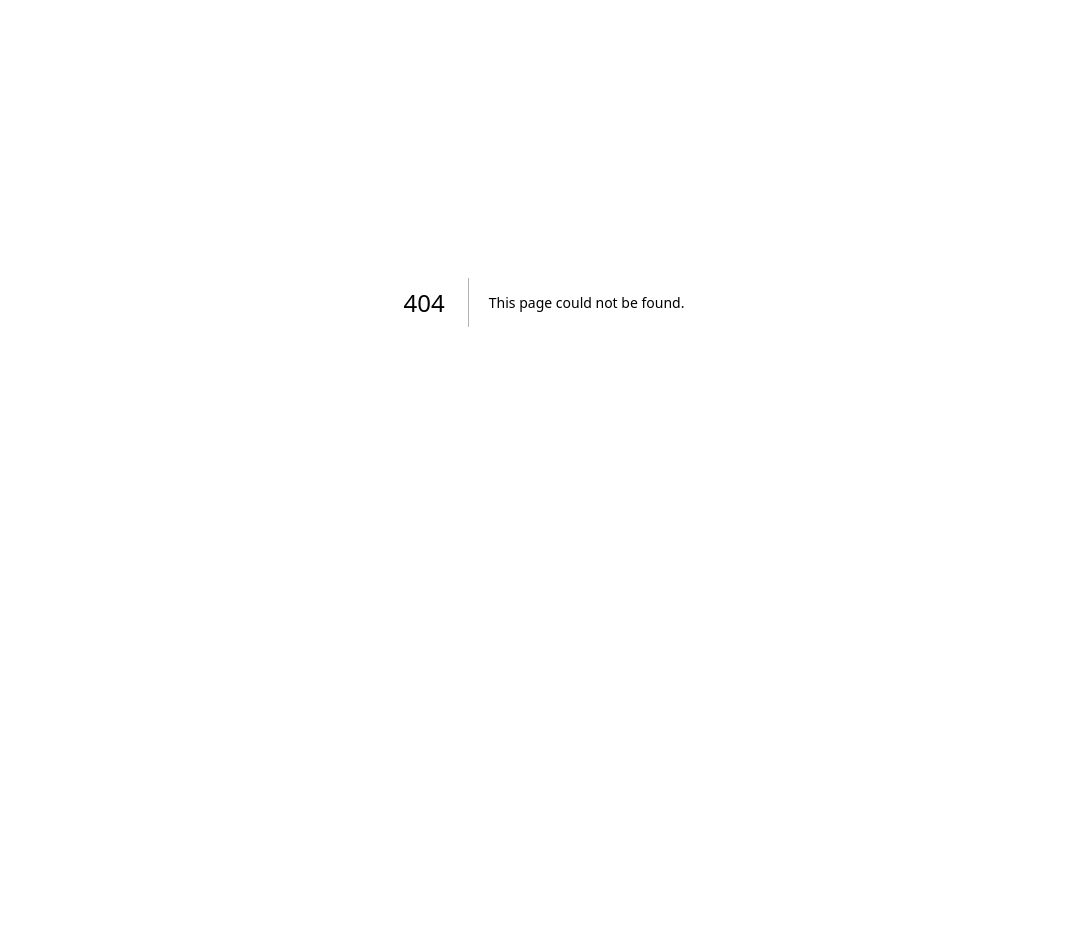
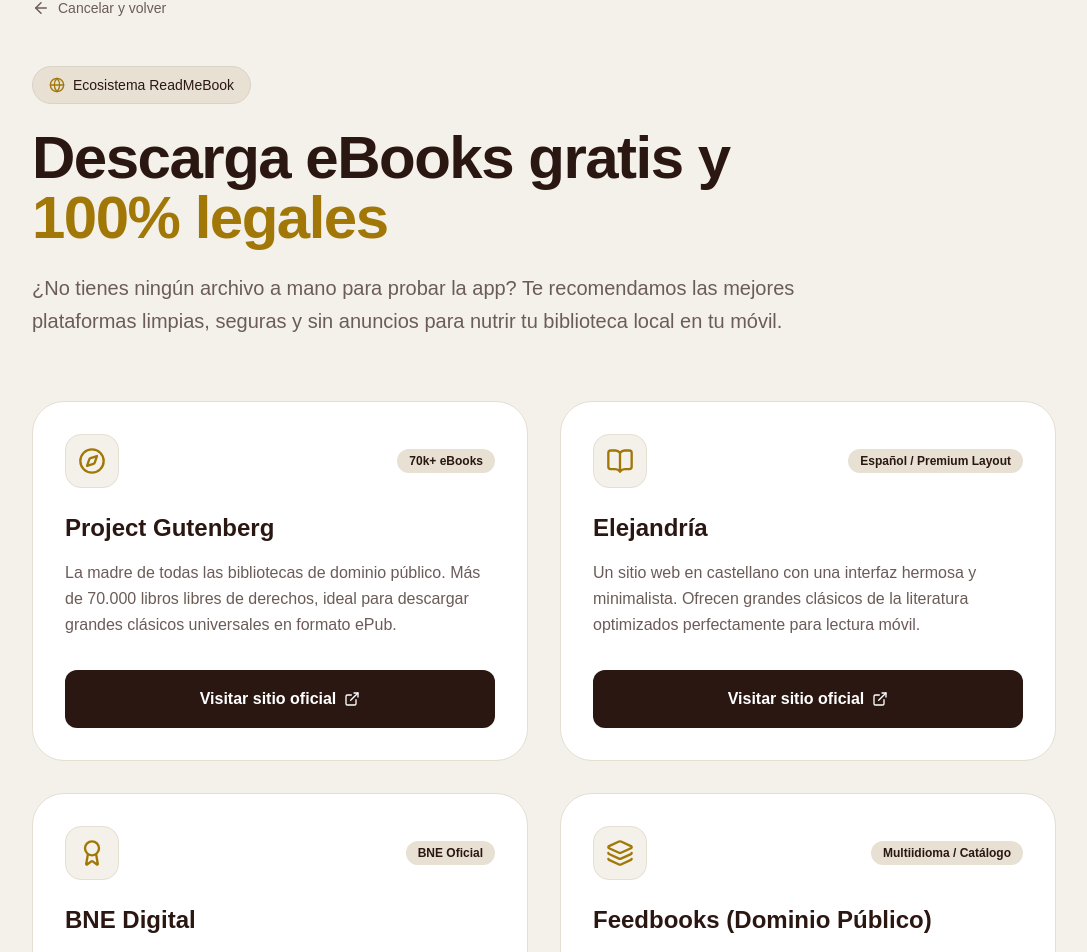
Before and after one commit to garciarodriguezmodesto68/readmebook-landing, a Next.js app: page /free-books in a window 1280 px wide. Before the commit this address had no page. Shown: the part 98-1050 px from the top of the page, without its empty margins (96-1183 px from the left). Before the commit the page ends 800 px from the top, so only its background shows below. Built offline with nearby package versions, Linux system fonts and the light colour scheme.

Commit message:
fix: sitemap movido a public e indexadas nuevas rutas

```diff
--- /dev/null
+++ b/app/free-books/page.tsx
@@ -0,0 +1,146 @@
+"use client";
+
+import { motion } from "framer-motion";
+import { useRouter } from "next/navigation";
+import { useLocale } from "@/src/i18n/useLocale";
+import {
+  BookOpen,
+  ArrowLeft,
+  ExternalLink,
+  Globe,
+  Compass,
+  Award,
+  Layers
+} from "lucide-react";
+
+const fadeIn = {
+  initial: { opacity: 0, y: 20 },
+  animate: { opacity: 1, y: 0 },
+  transition: { duration: 0.5 },
+};
+
+export default function FreeBooksPage() {
+  const { t } = useLocale("es");
+  const router = useRouter();
+
+  // Mapeamos los iconos de Lucide para renderizarlos dinámicamente según la tarjeta
+  const icons: Record<string, React.ReactNode> = {
+    gutenberg: <Compass size={28} />,
+    bdh: <Award size={28} />,
+    elejandria: <BookOpen size={28} />,
+    feedbooks: <Layers size={28} />,
+  };
+
+  // Datos de las plataformas estables y seguras
+  const platforms = [
+    {
+      id: "gutenberg",
+      url: "https://www.gutenberg.org/",
+      title: t.books_gutenberg_title || "Project Gutenberg",
+      desc: t.books_gutenberg_desc || "La mayor biblioteca de dominio público del mundo. Más de 70.000 libros libres de derechos, ideal para grandes clásicos universales.",
+      badge: "70k+ eBooks",
+    },
+    {
+      id: "elejandria",
+      url: "https://www.elejandria.com/",
+      title: t.books_elejandria_title || "Elejandría",
+      desc: t.books_elejandria_desc || "Web en español con una interfaz impecable. Ofrece literatura clásica y obras de dominio público con un formato digital ultra cuidado.",
+      badge: "Español / Premium Layout",
+    },
+    {
+      id: "bdh",
+      url: "https://bnedigital.bne.es/",
+      title: t.books_bdh_title || "Biblioteca Digital Hispánica",
+      desc: t.books_bdh_desc || "El portal oficial de la Biblioteca Nacional de España. Miles de documentos, joyas literarias e incunables digitalizados de acceso libre.",
+      badge: "BNE Oficial",
+    },
+    {
+      id: "feedbooks",
+      url: "https://www.feedbooks.com/publicdomain",
+      title: t.books_feedbooks_title || "Feedbooks (Public Domain)",
+      desc: t.books_feedbooks_desc || "Excelente catálogo de obras de dominio público organizadas de forma impecable por categorías, géneros y con portadas de alta calidad.",
+      badge: "Multiidioma / Catálogo",
+    },
+  ];
+
+  return (
+    <main className="min-h-screen bg-[#F4F1EA] dark:bg-[#121212] text-[#2B1712] dark:text-[#F4F1EA] px-6 py-16 md:py-24 transition-colors duration-300">
+      <div className="max-w-5xl mx-auto">
+
+        {/* BOTÓN VOLVER */}
+        <button
+          onClick={() => router.back()}
+          className="inline-flex items-center gap-2 text-sm font-medium text-[#6B5C57] dark:text-[#A89993] hover:text-[#A17808] dark:hover:text-[#D4B15A] transition-colors mb-12 group"
+        >
+          <ArrowLeft size={18} className="group-hover:-translate-x-1 transition-transform" />
+          {t.contact_button_cancel || "Volver"}
+        </button>
+
+        {/* CABECERA */}
+        <motion.div
+          initial={{ opacity: 0, y: -10 }}
+          animate={{ opacity: 1, y: 0 }}
+          transition={{ duration: 0.6 }}
+          className="max-w-3xl mb-16"
+        >
+          <div className="inline-flex items-center gap-2 bg-[#E7E0D3] dark:bg-[#2B1712] px-4 py-2 rounded-full mb-6 text-xs md:text-sm font-medium border border-[#D8D2C8] dark:border-[#3D2620]">
+            <Globe size={16} className="text-[#A17808]" />
+            {t.books_badge || "Ecosistema ReadMeBook"}
+          </div>
+
+          <h1 className="text-4xl md:text-6xl font-bold tracking-tight mb-6">
+            {t.books_title || "Descarga eBooks gratis"}
+            <br />
+            <span className="text-[#A17808]">{t.books_title_color || "100% legales"}</span>
+          </h1>
+
+          <p className="text-lg md:text-xl text-[#6B5C57] dark:text-[#A89993] leading-relaxed">
+            {t.books_subtitle || "¿No tienes ningún archivo a mano para probar la app? Te recomendamos las mejores plataformas limpias, seguras y sin anuncios para nutrir tu biblioteca local."}
+          </p>
+        </motion.div>
+
+        {/* GRID DE PLATAFORMAS */}
+        <div className="grid md:grid-cols-2 gap-6 md:gap-8">
+          {platforms.map((platform, i) => (
+            <motion.div
+              key={platform.id}
+              {...fadeIn}
+              transition={{ delay: i * 0.1 }}
+              className="bg-white dark:bg-[#1E1A17] p-8 rounded-[32px] border border-[#E5DED3] dark:border-[#2B1712] hover:shadow-2xl hover:-translate-y-1 transition-all duration-300 flex flex-col justify-between"
+            >
+              <div>
+                <div className="flex items-center justify-between mb-6">
+                  <div className="text-[#A17808] bg-[#F4F1EA] dark:bg-[#2B1712] p-3 rounded-2xl border border-[#E5DED3] dark:border-[#3D2620]">
+                    {icons[platform.id]}
+                  </div>
+                  <span className="text-xs font-semibold px-3 py-1 bg-[#E7E0D3] dark:bg-[#3D2620] text-[#2B1712] dark:text-[#F4F1EA] rounded-full">
+                    {platform.badge}
+                  </span>
+                </div>
+
+                <h3 className="text-2xl font-bold mb-4 text-[#2B1712] dark:text-[#F4F1EA]">
+                  {platform.title}
+                </h3>
+
+                <p className="text-[#6B5C57] dark:text-[#A89993] text-sm md:text-base leading-relaxed mb-8">
+                  {platform.desc}
+                </p>
+              </div>
+
+              <a
+                href={platform.url}
+                target="_blank"
+                rel="noopener noreferrer"
+                className="w-full bg-[#2B1712] dark:bg-[#EAEDF4]/10 text-white dark:text-[#F4F1EA] px-6 py-4 rounded-xl text-md font-bold hover:bg-[#A17808] dark:hover:bg-[#A17808] transition-all duration-300 flex items-center justify-center gap-2 border border-transparent dark:border-white/10"
+              >
+                {t.books_visit_button || "Visitar Sitio"}
+                <ExternalLink size={16} />
+              </a>
+            </motion.div>
+          ))}
+        </div>
+
+      </div>
+    </main>
+  );
+}
--- a/app/page.tsx
+++ b/app/page.tsx
@@ -148,6 +148,11 @@
               >
                 {t.nav_contact}
                 <ArrowRight size={22} />
+              </Link>
+              <Link
+                href="/free-books"
+                className="text-sm font-medium text-[#6B5C57] hover:text-[#A17808] transition-colors underline">
+                {locale === "es" ? "¿Dónde descargar libros gratis?" : "Where to get free eBooks?"}
               </Link>
             </div>
 
--- a/src/i18n/translations.ts
+++ b/src/i18n/translations.ts
@@ -130,8 +130,23 @@
     download_feedback_link: "Cuéntanoslo en la página de contacto →",
 
     hero_image_library: "/images/library.png",
-    hero_image_reading: "/images/reading.png"
-  },
+    hero_image_reading: "/images/reading.png",
+
+    books_badge: "Ecosistema ReadMeBook",
+    books_title: "Descarga eBooks gratis y",
+    books_title_color: "100% legales",
+    books_subtitle: "¿No tienes ningún archivo a mano para probar la app? Te recomendamos las mejores plataformas limpias, seguras y sin anuncios para nutrir tu biblioteca local en tu móvil.",
+    books_visit_button: "Visitar sitio oficial",
+    books_gutenberg_title: "Project Gutenberg",
+    books_gutenberg_desc: "La madre de todas las bibliotecas de dominio público. Más de 70.000 libros libres de derechos, ideal para descargar grandes clásicos universales en formato ePub.",
+    books_elejandria_title: "Elejandría",
+    books_elejandria_desc: "Un sitio web en castellano con una interfaz hermosa y minimalista. Ofrecen grandes clásicos de la literatura optimizados perfectamente para lectura móvil.",
+    books_bdh_title: "BNE Digital",
+    books_bdh_desc: "La plataforma oficial de acceso al patrimonio digital de la Biblioteca Nacional de España. Contiene miles de obras históricas, manuscritos y joyas literarias digitalizadas.",
+    books_feedbooks_title: "Feedbooks (Dominio Público)",
+    books_feedbooks_desc: "Una excelente biblioteca virtual con un catálogo muy amplio de libros gratuitos clasificados con portadas de alta calidad y listos para importar."
+
+      },
 
   en: {
     nav_contact: "Contact",
@@ -263,6 +278,20 @@
     download_feedback_link: "Tell us on the contact page →",
 
     hero_image_library: "/images/library-en.png",
-    hero_image_reading: "/images/reading-en.png"
-  },
-} as const;
+    hero_image_reading: "/images/reading-en.png",
+
+    books_badge: "ReadMeBook Ecosystem",
+    books_title: "Download free and",
+    books_title_color: "100% legal eBooks",
+    books_subtitle: "Don't have any files on your device to test the app? We recommend the best clean, secure, and ad-free platforms to stock your local library on your phone.",
+    books_visit_button: "Visit official site",
+    books_gutenberg_title: "Project Gutenberg",
+    books_gutenberg_desc: "The mother of all public domain libraries. Over 70,000 copyright-free books, perfect for downloading world classics in ePub format.",
+    books_elejandria_title: "Elejandría",
+    books_elejandria_desc: "A Spanish-based website with a beautiful, minimalist interface. It offers great classical literature optimized perfectly for mobile reading.",
+    books_bdh_title: "BNE Digital",
+    books_bdh_desc: "The official digital heritage platform of the National Library of Spain. It contains thousands of digitized historical masterworks, manuscripts, and literary gems.",
+    books_feedbooks_title: "Feedbooks (Public Domain)",
+    books_feedbooks_desc: "An excellent virtual library with a wide catalog of free public domain books, beautifully cataloged with high-quality covers and ready to import."
+  }
+}
```
Also changed, not shown: 2 other files (tests, documents, lock files or other folders).
